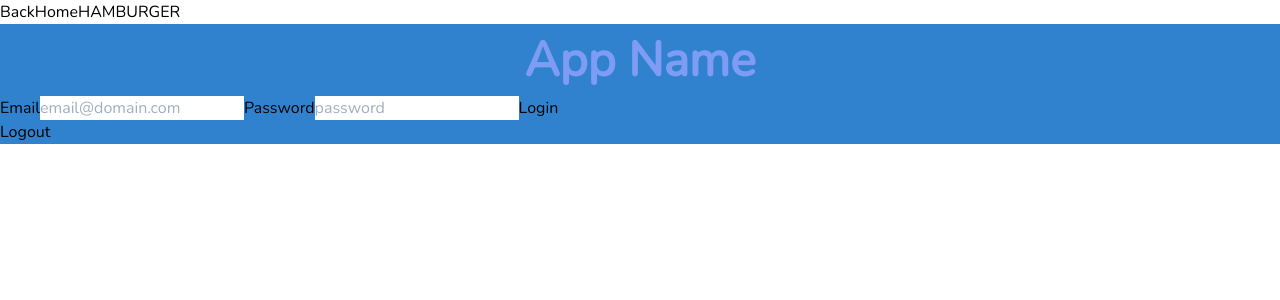
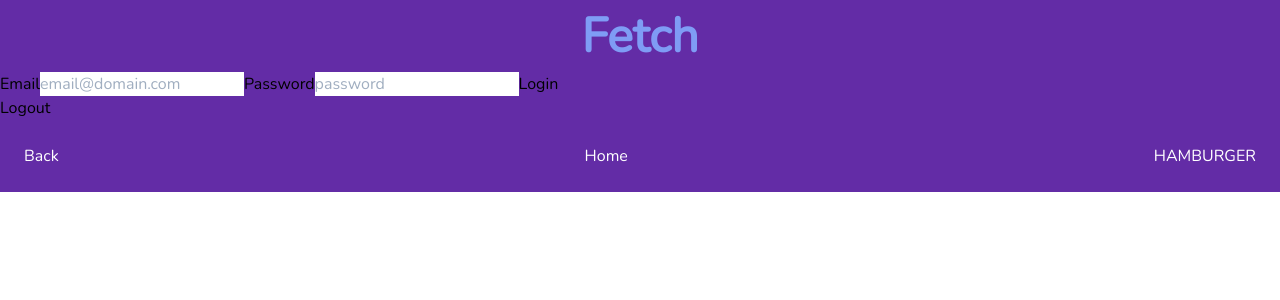
Before and after one commit to ehighberg/fetch, a React (Create React App) app in the folder client/: page / in a window 1280 px wide. Shown: the top 300 px of the page. Built offline with nearby package versions, Linux system fonts and the light colour scheme; what actioncable would draw is missing.

Commit message:
move footer to bottom

```diff
--- a/client/src/App.js
+++ b/client/src/App.js
@@ -26,7 +26,6 @@ const App = () =>
 
   return (
     <>
-      <Nav setSearchResults={setSearchResults}/>
       <Switch>
         <Route exact path="/" render={(props) => (<Home {...props} />)} />
         <Route exact path="/results" render={(props) => (
@@ -45,6 +44,7 @@ const App = () =>
         {/* Catch all route below incase things go awry */}
         <Route path="/" render={(props) => (<FourNaughtFour {...props} />)} />
       </Switch>
+      <Nav setSearchResults={setSearchResults}/>
     </>
   )
 }
--- a/client/src/components/Nav.jsx
+++ b/client/src/components/Nav.jsx
@@ -6,7 +6,7 @@ export default function Nav(props) {
   const history = useHistory()
 
   return (
-    <nav>
+    <nav className='bg-purple-700 text-white flex flex-row justify-between p-6'>
         <button onClick={() => history.goBack()}>Back</button>
         <button onClick={() => history.push('/')}>Home</button>
         <button onClick={() => null}>HAMBURGER</button>
--- a/client/src/pages/Home.jsx
+++ b/client/src/pages/Home.jsx
@@ -10,9 +10,9 @@ export default function Home(props)
     const history = useHistory()
 
     return (
-        <div className=" bg-blue-600">
+        <div className="bg-purple-700">
             <div className="text-5xl text-indigo-400 font-bold text-center">
-                App Name
+                Fetch
             </div>
 
             {!localStorage.getItem('userId') && (
```
